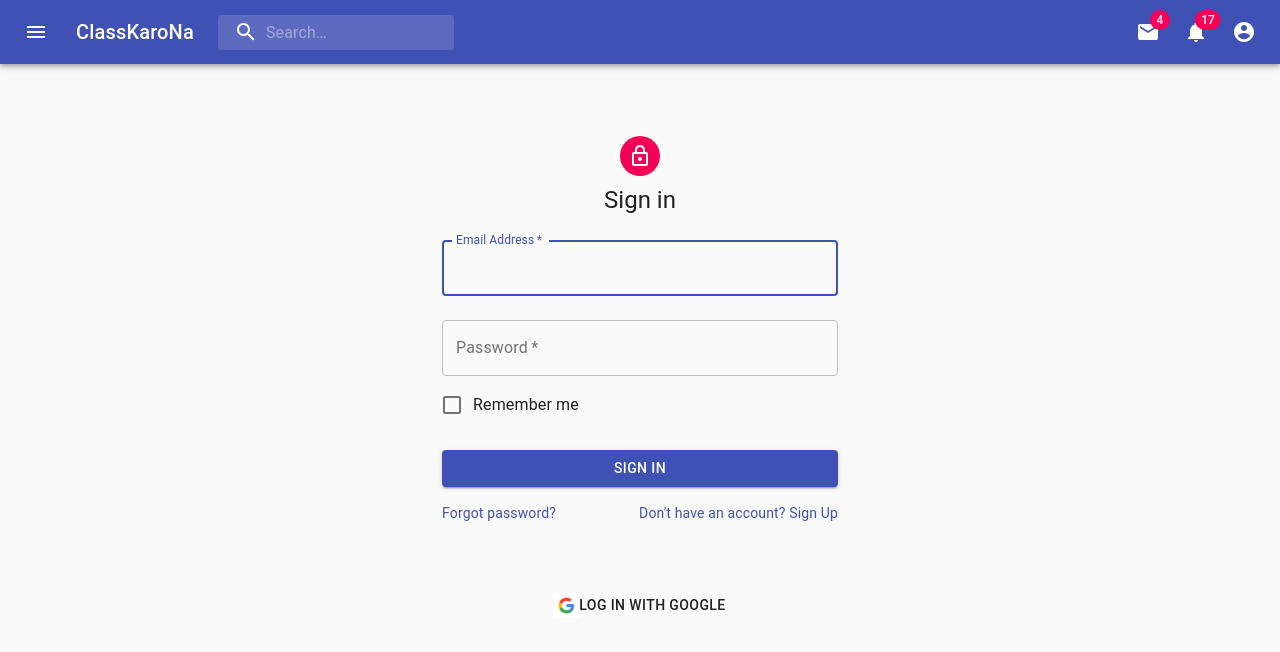
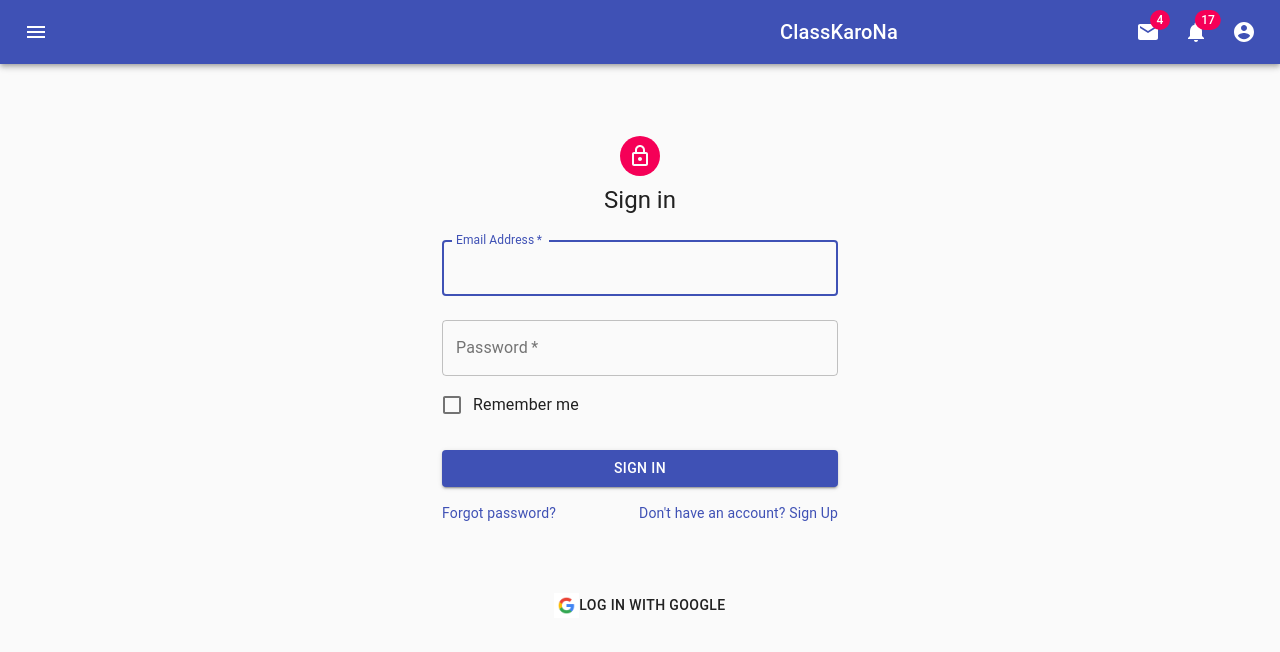
Before and after one commit to abhisheknaiidu/class-karona, a React (Create React App) app: page / in a window 1280 px wide. Shown: the top 652 px of the page. Built offline with nearby package versions, Linux system fonts and the light colour scheme.

Commit message:
minor changes-header

```diff
--- a/src/App.js
+++ b/src/App.js
@@ -1,6 +1,6 @@
 import React from 'react';
 import { BrowserRouter as Router, Switch, Route } from 'react-router-dom';
-import Header from './Components/Header';
+// import Header from './Components/Header';
 import Login from './pages/Login';
 import PageNotFound from './pages/PageNotFound';
 import Student from './pages/Student';
--- a/src/Components/Header.js
+++ b/src/Components/Header.js
@@ -4,12 +4,12 @@
 import Toolbar from '@material-ui/core/Toolbar';
 import IconButton from '@material-ui/core/IconButton';
 import Typography from '@material-ui/core/Typography';
-import InputBase from '@material-ui/core/InputBase';
+// import InputBase from '@material-ui/core/InputBase';
 import Badge from '@material-ui/core/Badge';
 import MenuItem from '@material-ui/core/MenuItem';
 import Menu from '@material-ui/core/Menu';
 import MenuIcon from '@material-ui/icons/Menu';
-import SearchIcon from '@material-ui/icons/Search';
+// import SearchIcon from '@material-ui/icons/Search';
 import AccountCircle from '@material-ui/icons/AccountCircle';
 import MailIcon from '@material-ui/icons/Mail';
 import NotificationsIcon from '@material-ui/icons/Notifications';
@@ -20,7 +20,7 @@
     flexGrow: 1,
   },
   menuButton: {
-    marginRight: theme.spacing(2),
+    marginRight: theme.spacing(90),
   },
   title: {
     display: 'none',
@@ -176,7 +176,7 @@
           <Typography className={classes.title} variant="h6" noWrap>
             ClassKaroNa
           </Typography>
-          <div className={classes.search}>
+          {/* <div className={classes.search}>
             <div className={classes.searchIcon}>
               <SearchIcon />
             </div>
@@ -188,7 +188,7 @@
               }}
               inputProps={{ 'aria-label': 'search' }}
             />
-          </div>
+          </div> */}
           <div className={classes.grow} />
           <div className={classes.sectionDesktop}>
             <IconButton aria-label="show 4 new mails" color="inherit">
```
